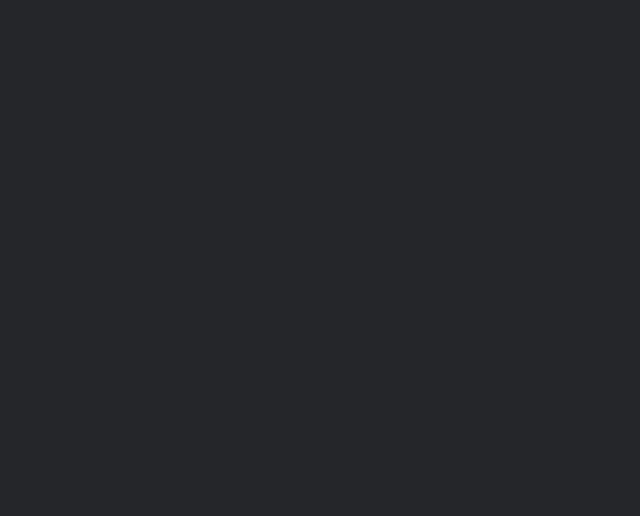
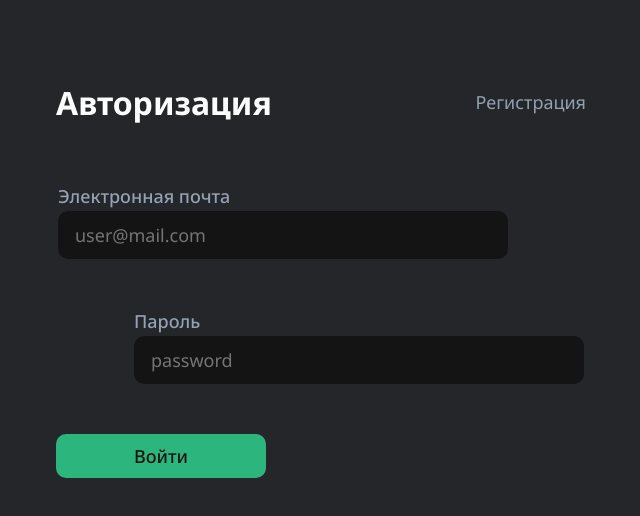
Before and after one commit to merpich/turlte, a React (Create React App) app: page /signin in a window 1280 px wide. Before the commit this address had no page. Shown: the top 516 px of the page, without its empty margins (319-959 px from the left). Built offline with nearby package versions, Linux system fonts and the light colour scheme.

Commit message:
Улучшена страница аворизации

```diff
--- a/src/App.js
+++ b/src/App.js
@@ -1,7 +1,7 @@
 import { Route, Routes } from 'react-router-dom';
 import { Intro } from './pages/Intro/Intro';
-import { Login } from './pages/Login/Login';
-import { Register } from './pages/Register/Register';
+import { Register } from './pages/Login/Register';
+import { SignIn } from './pages/Login/SignIn';
 // import { Editor } from "./pages/Editor";
 // import { NotFound } from "./pages/NotFound";
 
@@ -17,8 +17,8 @@ export function App() {
 				element={ <Intro /> }
 			/>
 			<Route
-				path="/login"
-				element={ <Login /> }
+				path="/signin"
+				element={ <SignIn /> }
 			/>
 			<Route
 				path="/register"
--- a/src/components/Introduction/Example/Example.module.scss
+++ b/src/components/Introduction/Example/Example.module.scss
@@ -1,5 +1,5 @@
-@import '../../../styles/libs/functions';
-@import '../../../styles/libs/mixins';
+@import '/src/styles/libs/functions';
+@import '/src/styles/libs/mixins';
 
 .example {
 	display: flex;
--- a/src/components/Introduction/FormHeader/FormHeader.module.scss
+++ b/src/components/Introduction/FormHeader/FormHeader.module.scss
@@ -1,23 +1,25 @@
-@import "/src/styles/libs/functions";
-@import "/src/styles/libs/mixins";
+@import '/src/styles/libs/functions';
+@import '/src/styles/libs/mixins';
 
 .header {
 	display: flex;
 	justify-content: space-between;
 	align-items: center;
-	gap: rem(20);
-	margin: 0 rem(-10) 0 0;
+	flex-wrap: wrap;
+	margin: 0 rem(-10);
+	gap: 0 rem(20);
 }
 
 .title {
+	padding: 0 0 0 rem(10);
 	color: var(--fc-title);
 }
 
 .link {
+	padding: rem(10);
+	font-size: rem(18);
 	color: inherit;
-	font-size: rem(18);
 	transition: color 0.2s ease-in-out 0s;
-	padding: rem(10);
 	&:hover {
 		color: var(--accent);
 	}
--- a/src/components/Ui/Button/Button.jsx
+++ b/src/components/Ui/Button/Button.jsx
@@ -1,19 +1,19 @@
 import { Link } from 'react-router-dom';
 import styles from './Button.module.scss';
 
-export const Button = ({ text, type = 'button', onClick = null, url = null }) => {
+export const Button = ({ text, type = 'button', url = null }) => {
 	return (
 		<>
 			{
-				onClick
+				url
 					? (
-						<button className={styles.button} type={type} onClick={onClick}>
-							{ text }
-						</button>
-					) : (
 						<Link className={styles.button} to={url}>
 							{ text }
 						</Link>
+					) : (
+						<button className={styles.button} type={type}>
+							{ text }
+						</button>
 					)
 			}
 		</>
--- a/src/components/Ui/Input/Input.module.scss
+++ b/src/components/Ui/Input/Input.module.scss
@@ -1,5 +1,5 @@
-@import '../../styles/libs/functions';
-@import '../../styles/libs/mixins';
+@import "/src/styles/libs/functions";
+@import "/src/styles/libs/mixins";
 
 .label {
 	display: grid;
--- a/src/pages/Intro/Intro.jsx
+++ b/src/pages/Intro/Intro.jsx
@@ -82,7 +82,7 @@ export const Intro = () => {
 							<img width={50} height={50} src="./images/icons/turtle.svg" alt="Логотип Turtle" />
 						</li>
 						<li className={styles.nav_item}>
-							<Link className={styles.link} to="/login">Вход</Link>
+							<Link className={styles.link} to="/signin">Вход</Link>
 						</li>
 						<li className={styles.nav_item}>
 							<Link className={styles.link} to="/register">Регистрация</Link>
@@ -100,7 +100,7 @@ export const Intro = () => {
 						<animated.div style={animateButton}>
 							<Button
 								text="Начать разработку"
-								url='/login'
+								url="/signin"
 							/>
 						</animated.div>
 					</div>
--- a/src/pages/Intro/Intro.module.scss
+++ b/src/pages/Intro/Intro.module.scss
@@ -1,5 +1,5 @@
-@import "../../styles/libs/functions";
-@import "../../styles/libs/mixins";
+@import '/src/styles/libs/functions';
+@import '/src/styles/libs/mixins';
 
 .intro {
 	padding: 5vh 0;
--- a/src/pages/Login/Login.jsx
+++ /dev/null
@@ -1,37 +0,0 @@
-import { Input } from '../../components/Input/Input';
-import { FormHeader } from '../../components/Introduction/FormHeader/FormHeader';
-import styles from './Login.module.scss';
-
-export const Login = () => {
-	return (
-		<div className={styles.wrapper}>
-			<FormHeader
-				title="Авторизация"
-				linkCaption="Регистрация"
-				linkPath="/register"
-			/>
-			<form className={styles.form} method='post'>
-				<fieldset className={styles.fieldset} data-direct='right'>
-					<Input
-						caption="Электронная почта"
-						type="email"
-						name="login"
-						placeholder="user@mail.com"
-						required={true}
-					/>
-				</fieldset>
-				<fieldset className={styles.fieldset} data-direct='left'>
-					<Input
-						caption="Пароль"
-						type="password"
-						name="password"
-						placeholder="password"
-						required={true}
-					/>
-				</fieldset>
-
-				<button className={styles.button}>Войти</button>
-			</form>
-		</div>
-	);
-}
--- a/src/pages/Login/Login.module.scss
+++ b/src/pages/Login/Login.module.scss
@@ -1,5 +1,5 @@
-@import "/src/styles/libs/functions";
-@import "/src/styles/libs/mixins";
+@import '/src/styles/libs/functions';
+@import '/src/styles/libs/mixins';
 
 .wrapper {
 	display: grid;
@@ -26,28 +26,3 @@
 		justify-self: end;
 	}
 }
-
-.button {
-	justify-self: start;
-	display: inline-block;
-	min-width: rem(210);
-	padding: rem(10) rem(15);
-	border-radius: rem(10);
-	border: 0;
-	background-color: var(--accent);
-	transition: background-color 0.1s ease-in 0s;
-	font-family: inherit;
-	font-size: rem(16);
-	font-weight: 500;
-	text-align: center;
-	color: var(--fc-button);
-	@include media('min', 'width', 768) {
-		font-size: rem(18);
-	}
-	&:hover {
-		background-color: var(--accent-light);
-	}
-	&:active {
-		background-color: var(--accent-dark);
-	}
-}
--- /dev/null
+++ b/src/pages/Login/SignIn.jsx
@@ -0,0 +1,94 @@
+import { useSpring, animated, easings } from 'react-spring';
+import { FormHeader } from '../../components/Introduction/FormHeader/FormHeader';
+import { Input } from '../../components/Ui/Input/Input';
+import { Button } from '../../components/Ui/Button/Button';
+import styles from './Login.module.scss';
+
+export const SignIn = () => {
+	const inputs = {
+		email: {
+			caption: 'Электронная почта',
+			type: 'email',
+			name: 'email',
+			placeholder: 'user@mail.com',
+			required: true
+		},
+		password: {
+			caption: 'Пароль',
+			type: 'password',
+			name: 'password',
+			placeholder: 'password',
+			required: true
+		}
+	}
+
+	const animateEmail = useSpring({
+		from: {
+			opacity: 0,
+			transform: 'translate(-100%, 0)'
+		},
+		to: {
+			opacity: 1,
+			transform: 'translate(0, 0)'
+		},
+		config: {
+			duration: 1000,
+			easing: easings.easeInOutCubic
+		},
+		delay: 200
+	});
+
+	const animatePassword = useSpring({
+		from: {
+			opacity: 0,
+			transform: 'translate(100%, 0)'
+		},
+		to: {
+			opacity: 1,
+			transform: 'translate(0, 0)'
+		},
+		config: {
+			duration: 1000,
+			easing: easings.easeInOutQuad
+		},
+		delay: 600
+	});
+
+	const animateButton = useSpring({
+		from: {
+			opacity: 0,
+			transform: 'translate(0, 100%)'
+		},
+		to: {
+			opacity: 1,
+			transform: 'translate(0, 0)'
+		},
+		config: {
+			duration: 1000,
+			easing: easings.easeInOutCubic
+		},
+		delay: 1000
+	});
+
+	return (
+		<div className={styles.wrapper}>
+			<FormHeader
+				title="Авторизация"
+				linkCaption="Регистрация"
+				linkPath="/register"
+			/>
+			<form className={styles.form} method='post'>
+				<animated.fieldset className={styles.fieldset} data-direct='right' style={animateEmail}>
+					<Input {...inputs.email} />
+				</animated.fieldset>
+				<animated.fieldset className={styles.fieldset} data-direct='left' style={animatePassword}>
+					<Input {...inputs.password} />
+				</animated.fieldset>
+
+				<animated.div style={animateButton}>
+					<Button text="Войти" type="submit" />
+				</animated.div>
+			</form>
+		</div>
+	);
+}
```
Also changed, not shown: src/pages/Login/Register.jsx (renamed from src/pages/Register/Register.jsx).
